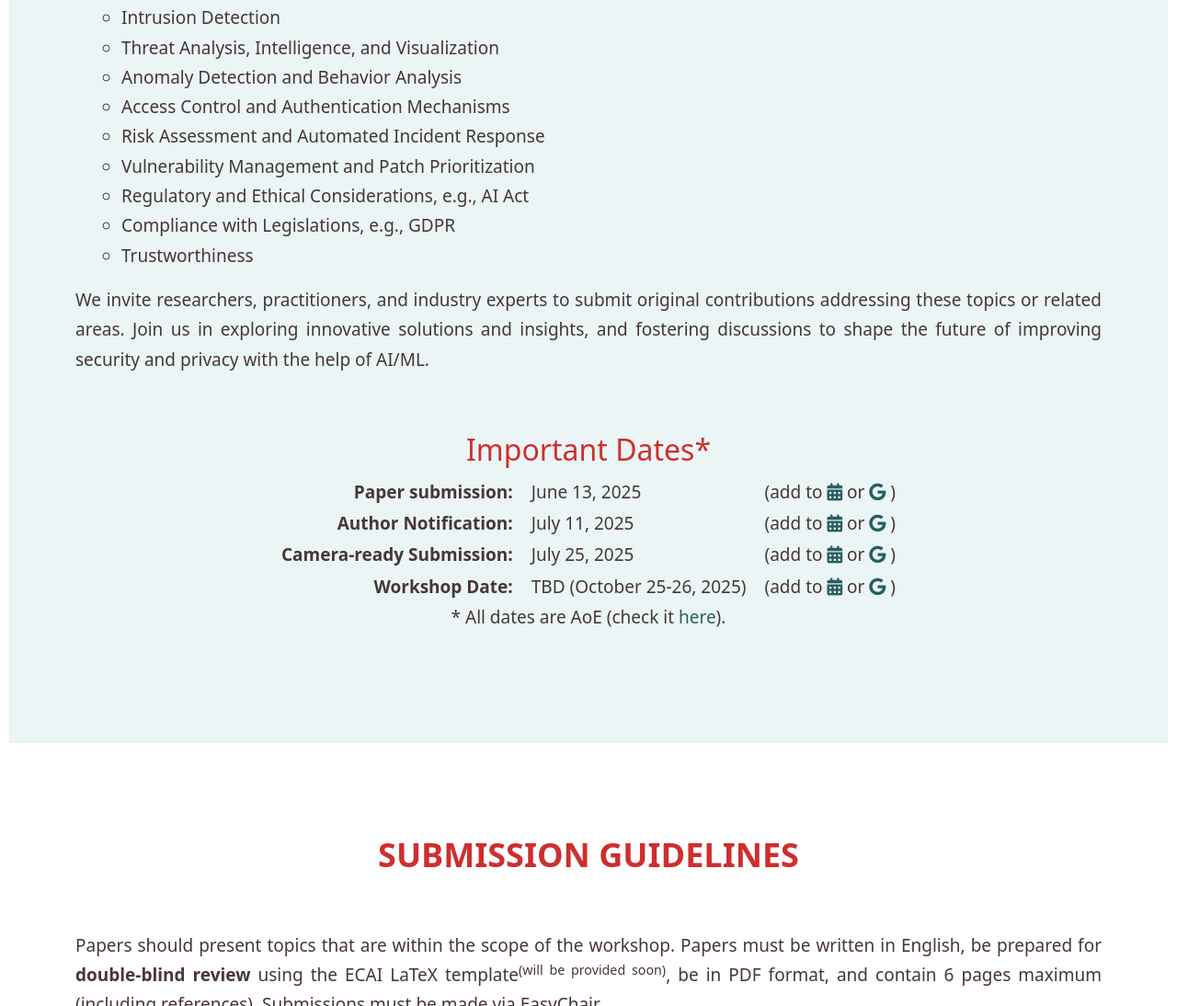
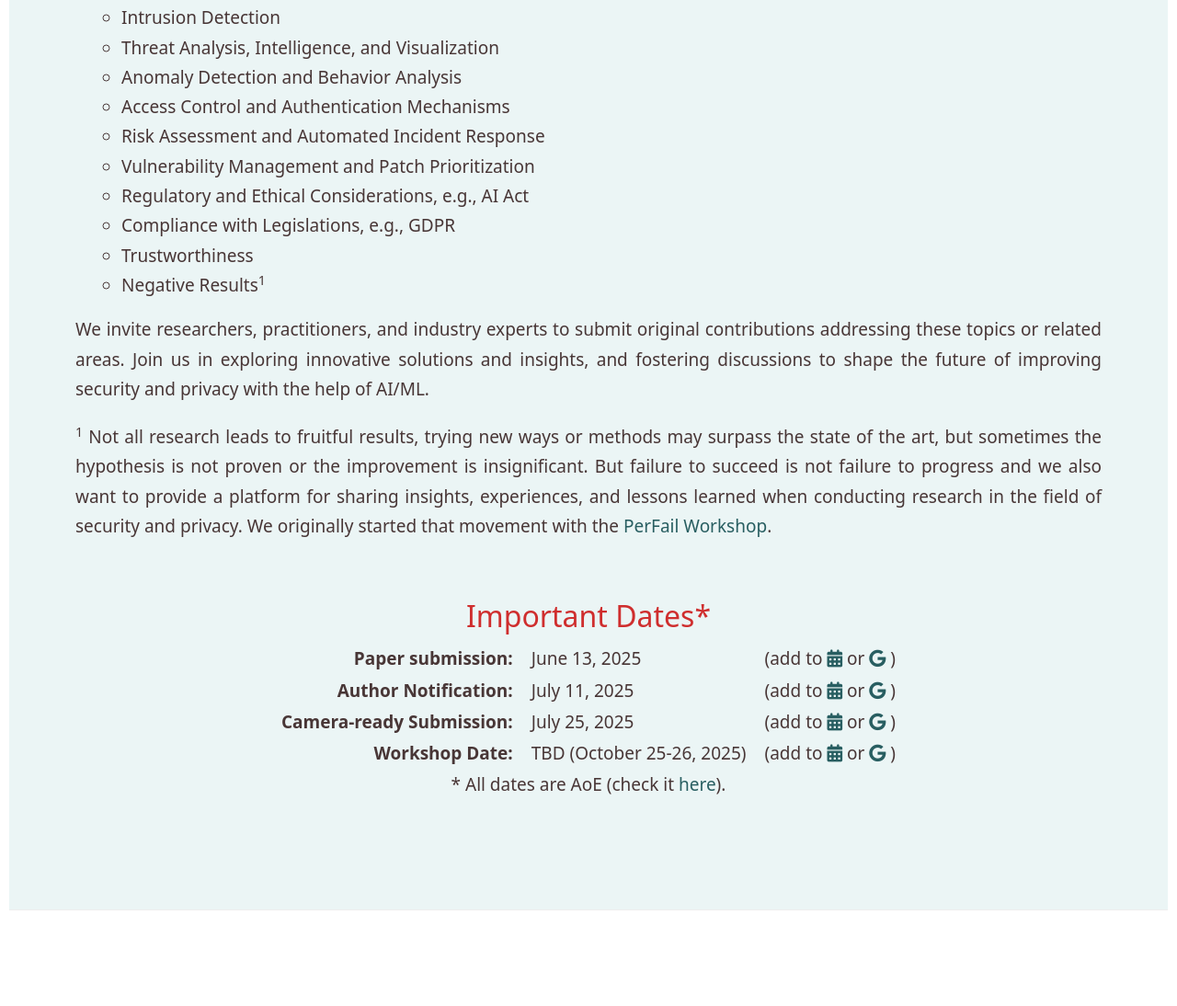
Before and after one commit to SPAIML/2025, a plain HTML site: page index.html in a window 1280 px wide. Shown: the part 1794-2888 px from the top of the page at 92% size. Drawn offline with nearby package versions, Linux system fonts and the light colour scheme; a web font is replaced by a local one.

Commit message:
Added negtaive results to ToI

```diff
--- a/index.html
+++ b/index.html
@@ -171,10 +171,18 @@
                         <li>
                             Trustworthiness
                         </li>
+                        <li>
+                            Negative Results<sup>1</sup>
+                        </li>
                     </ul>
                     <p class="lead text-block">
                         We invite researchers, practitioners, and industry experts to submit original contributions addressing these topics or related areas.
                         Join us in exploring innovative solutions and insights, and fostering discussions to shape the future of improving security and privacy with the help of AI/ML.
+                    </p>
+                    <p class="lead text-block">
+                        <sup>1</sup> Not all research leads to fruitful results, trying new ways or methods may surpass the state of the art, but sometimes the hypothesis is not proven or the improvement is insignificant.
+                        But failure to succeed is not failure to progress and we also want to provide a platform for sharing insights, experiences, and lessons learned when conducting research in the field of security and privacy.
+                        We originally started that movement with the <a href="https://perfail-workshop.github.io" target="_blank">PerFail Workshop</a>.
                     </p>
                 </div>
 
```
